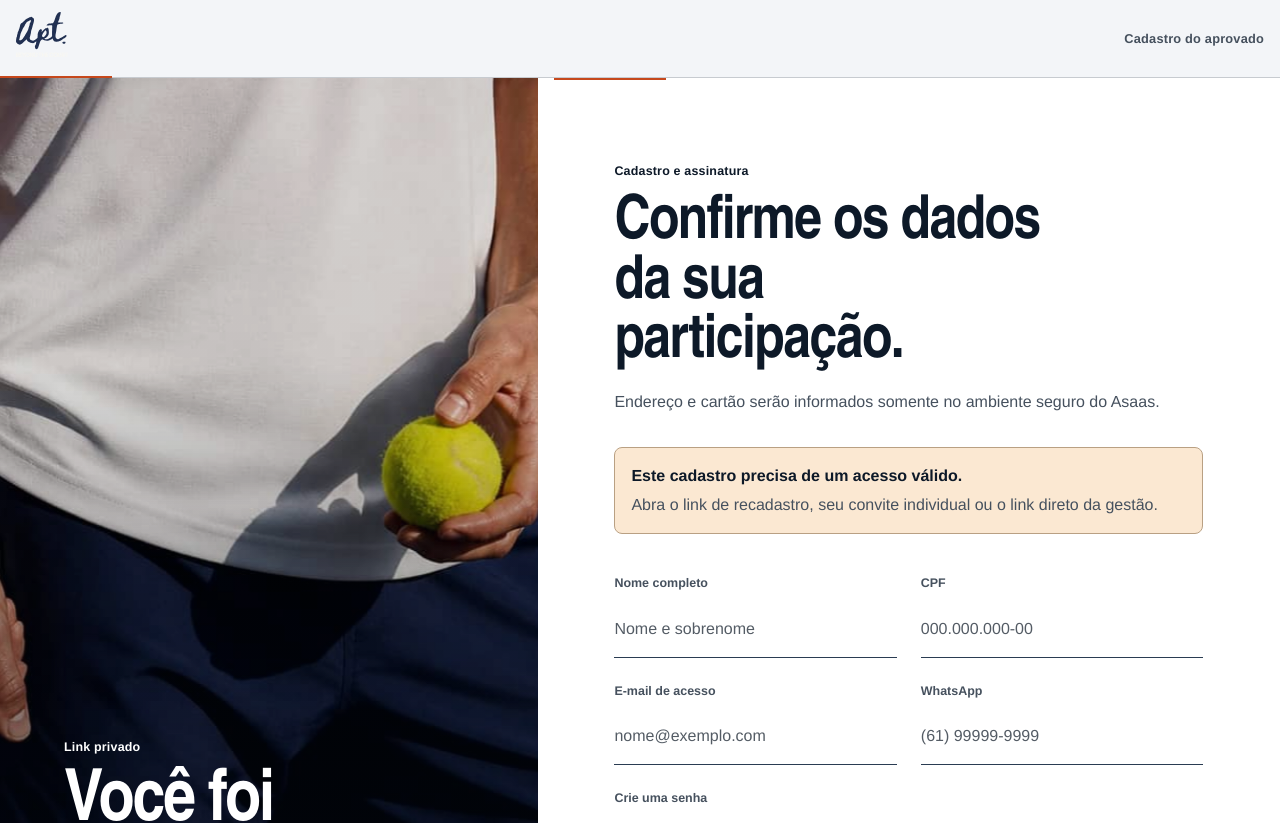
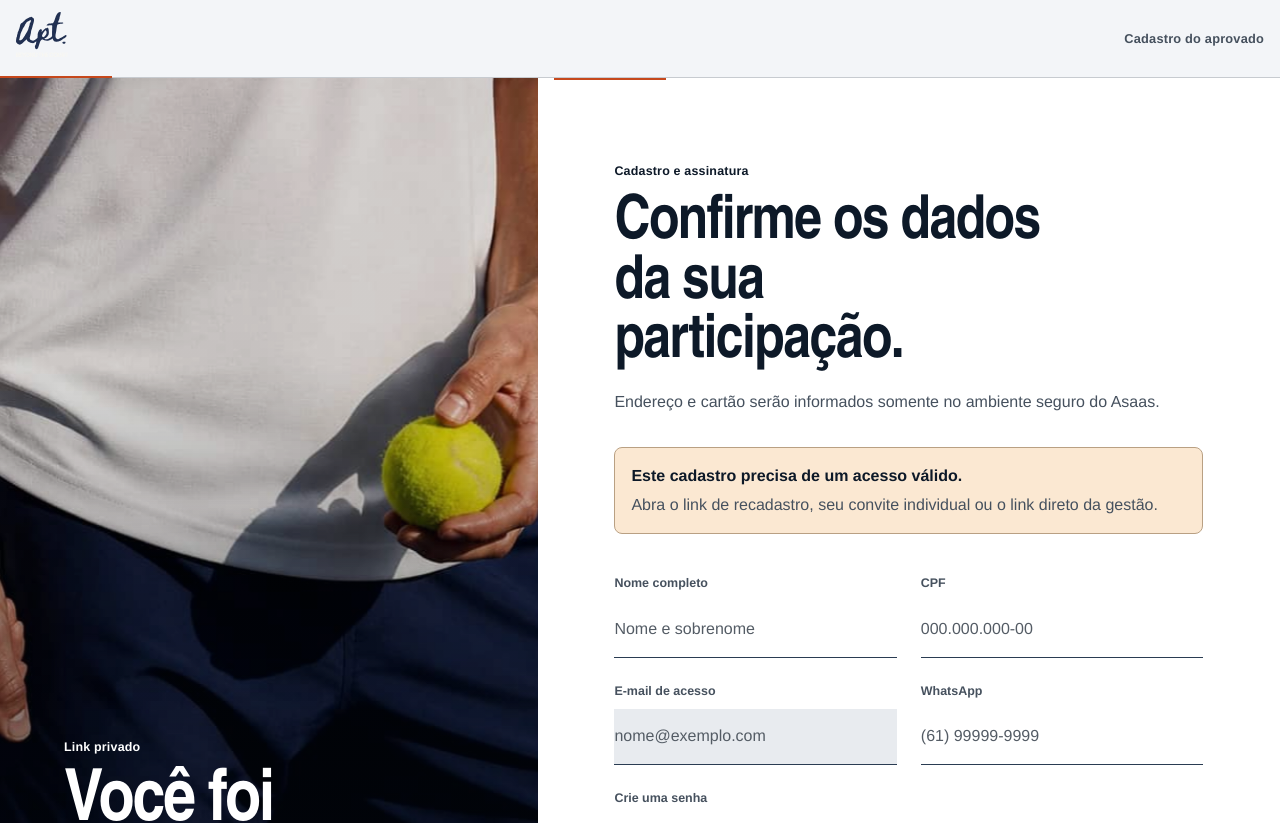
Before and after one commit to raiidmusic/apt-tennis-club, a Next.js app: page /cadastro in a window 1280 px wide. Shown: the top 823 px of the page. Built offline with nearby package versions, Linux system fonts and the light colour scheme.

Commit message:
fix: keep registration email editable

```diff
--- a/app/apt-app.tsx
+++ b/app/apt-app.tsx
@@ -556,7 +556,7 @@ export function EnrollmentPage() {
       {!profileLoading && hasInvite && !monthlyValue && !error && <div className="access-notice"><strong>A mensalidade ainda não foi liberada.</strong><span>A gestão precisa confirmar o valor antes de gerar a recorrência.</span></div>}
       {profileLoading && <div className="loading-state"><i /><span>Validando seu convite…</span></div>}
       <form className="enrollment-form" onSubmit={submit}>
-        <div className="fields-grid"><label className="field-label field-label--compact"><span>Nome completo</span><input required name="name" autoComplete="name" value={name} onChange={(event) => setName(event.target.value)} placeholder="Nome e sobrenome" /></label><label className="field-label field-label--compact"><span>CPF</span><input required name="cpf" inputMode="numeric" autoComplete="off" spellCheck={false} value={formatCpf(cpf)} onChange={(event) => setCpf(event.target.value.replace(/\D/g, "").slice(0, 11))} placeholder="000.000.000-00" /></label><label className="field-label field-label--compact"><span>E-mail de acesso</span><input required readOnly={Boolean(email)} name="email" type="email" autoComplete="email" spellCheck={false} value={email} onChange={(event) => setEmail(event.target.value)} placeholder="nome@exemplo.com" /></label><label className="field-label field-label--compact"><span>WhatsApp</span><input required name="phone" type="tel" autoComplete="tel" inputMode="tel" spellCheck={false} value={phone} onChange={(event) => setPhone(event.target.value.replace(/\D/g, ""))} placeholder="(61) 99999-9999" /></label><label className="field-label field-label--compact"><span>Crie uma senha</span><input required name="password" type="password" minLength={8} title="Use pelo menos 8 caracteres." autoComplete="new-password" placeholder="Pelo menos 8 caracteres" /></label></div>
+        <div className="fields-grid"><label className="field-label field-label--compact"><span>Nome completo</span><input required name="name" autoComplete="name" value={name} onChange={(event) => setName(event.target.value)} placeholder="Nome e sobrenome" /></label><label className="field-label field-label--compact"><span>CPF</span><input required name="cpf" inputMode="numeric" autoComplete="off" spellCheck={false} value={formatCpf(cpf)} onChange={(event) => setCpf(event.target.value.replace(/\D/g, "").slice(0, 11))} placeholder="000.000.000-00" /></label><label className="field-label field-label--compact"><span>E-mail de acesso</span><input required readOnly={!communityEnrollment && !directRegistration} name="email" type="email" autoComplete="email" spellCheck={false} value={email} onChange={(event) => setEmail(event.target.value)} placeholder="nome@exemplo.com" /></label><label className="field-label field-label--compact"><span>WhatsApp</span><input required name="phone" type="tel" autoComplete="tel" inputMode="tel" spellCheck={false} value={phone} onChange={(event) => setPhone(event.target.value.replace(/\D/g, ""))} placeholder="(61) 99999-9999" /></label><label className="field-label field-label--compact"><span>Crie uma senha</span><input required name="password" type="password" minLength={8} title="Use pelo menos 8 caracteres." autoComplete="new-password" placeholder="Pelo menos 8 caracteres" /></label></div>
         <div className="plan-row"><div><span>Participação mensal APT</span><strong>{monthlyValue ? `${monthlyValue.toLocaleString("pt-BR", { style: "currency", currency: "BRL" })} por mês` : "Valor ainda não configurado"}</strong><small>Renovação automática · cartão de crédito</small></div><span className="status-chip status-chip--ok">Checkout seguro</span></div>
         <label className="consent-row"><input required name="consent" type="checkbox" /><span>Autorizo o uso destes dados para administrar minha participação, comunicação e cobrança recorrente no APT.</span></label>
         {error && <p className="field-error" role="alert">{error}</p>}
```
Also changed, not shown: 2 other files (tests, documents, lock files or other folders).
